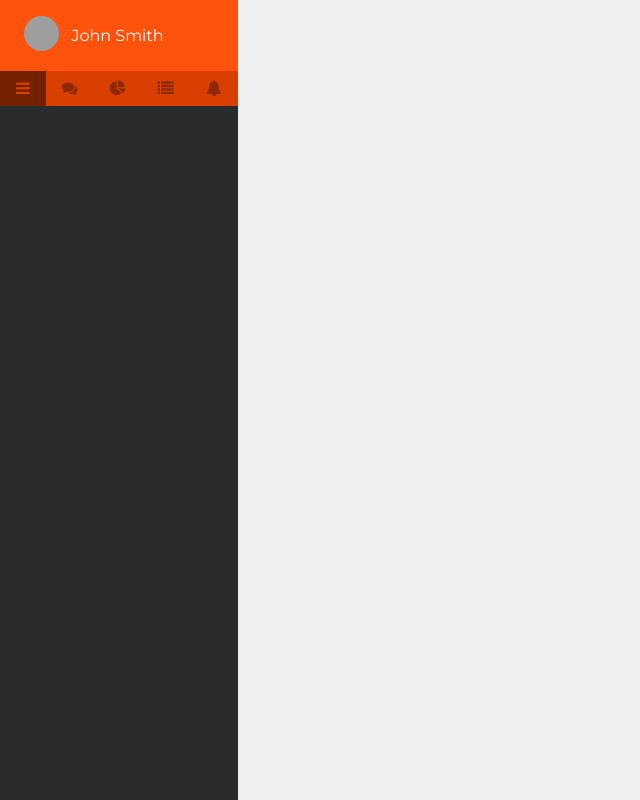
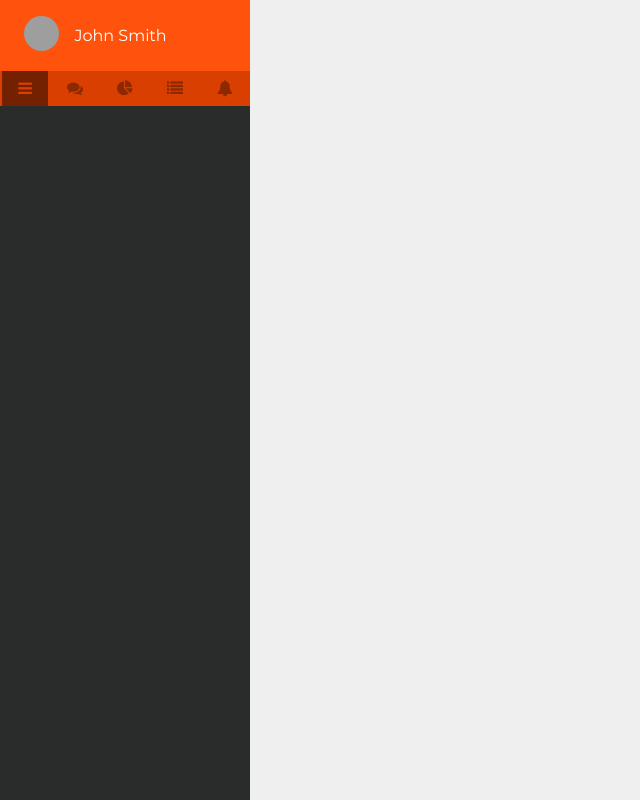
Before and after one commit to keshaldesai/adminui, a React (Create React App) app: page /dashboard in a window 1280 px wide. Shown: the top 800 px of the page, without its empty margins (0-640 px from the left). Built offline with nearby package versions, Linux system fonts and the light colour scheme; grey boxes are pictures that could not be loaded.

Commit message:
switched to grid layout

```diff
--- a/src/styles/Dashboard/_dashboard.scss
+++ b/src/styles/Dashboard/_dashboard.scss
@@ -1,5 +1,4 @@
 .dashboard {
   background-color: #efefef;
-  width: 100%;
   height: 2000px;
 }
--- a/src/styles/Sidebar/_sidebar.scss
+++ b/src/styles/Sidebar/_sidebar.scss
@@ -2,10 +2,6 @@ $font: #5e6d70;
 $bg: #2a2c2b;
 $highlight: #1b1d1e;
 $accent: #ff530d;
-
-.sidebar {
-  width: 250px;
-}
 
 .user {
   background-color: $accent;
--- a/src/styles/index.scss
+++ b/src/styles/index.scss
@@ -16,6 +16,6 @@ body {
 }
 
 .app {
-  display: flex;
-  flex-flow: row nowrap;
+  display: grid;
+  grid-template-columns: 250px 1fr;
 }
```
Also changed, not shown: 1 other file (tests, documents, lock files or other folders).
